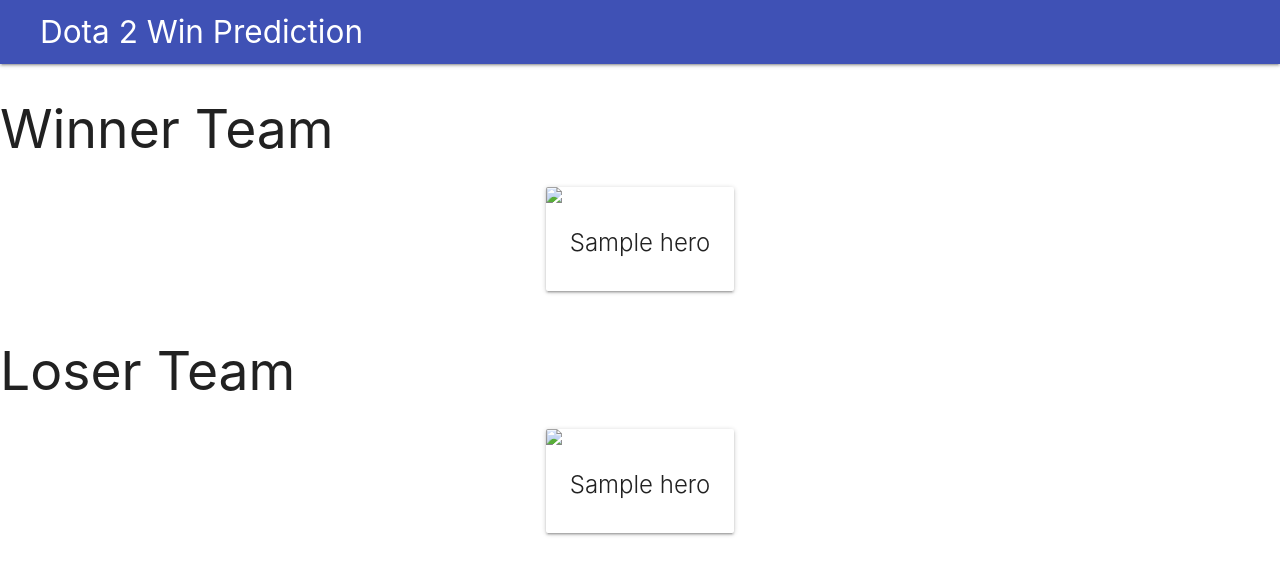
After one commit to rwfalcao/dotaNeuralDjango, a Django app: template dotaPrediction/templates/dotaPrediction/winnerResult.html in a window 1280 px wide. The commit adds this page. Shown: the top 575 px of the page. Run offline with Django 3.2, Linux system fonts and the light colour scheme; the template is opened without the code that fills it: most values are stand-ins (such as "Sample title", 1, 10 or a date in 2020).

Commit message:
criação de tela de resultado de vencedor

```diff
--- a/dotaPrediction/neural.py
+++ b/dotaPrediction/neural.py
@@ -4,16 +4,19 @@ from keras import models
 from keras import layers
 from keras.models import load_model
 from keras.models import model_from_json
+from keras import backend as K
 import pandas as pd
 from sklearn.metrics import classification_report, confusion_matrix
-import matplotlib.pyplot as plt
+#import matplotlib.pyplot as plt
 import seaborn as sns
 from django.contrib.staticfiles.storage import staticfiles_storage
+#from tkinter import *
 
 def neuralNetwork(compArray):
   model = load_model('dotaPrediction/neuralModels/categoricalModel.h5')
 
   compArray = [compArray]
   predictedWinner = model.predict(np.array(compArray))
+  K.clear_session()
 
   return predictedWinner
--- a/dotaPrediction/static/css/styles.css
+++ b/dotaPrediction/static/css/styles.css
@@ -47,3 +47,22 @@
 
 
 }
+
+.winners,
+.losers {
+    display: flex;
+    justify-content: space-evenly;
+}
+
+.teamZero img,
+.teamOne img{
+    width: 90px;
+}
+
+@media (max-width: 600px)
+{
+  .teamOne img,
+  .teamZero img{
+    width: 80px;
+   }
+}
--- /dev/null
+++ b/dotaPrediction/templates/dotaPrediction/resultHeroDetail.html
@@ -0,0 +1,10 @@
+{% load staticfiles i18n %}
+
+<div class="card">
+        <div class="card-image waves-effect waves-block waves-light small">
+          <img class="activator" src="{{hero.url_full_portrait}}">
+        </div>
+        <div class="card-content">
+          <span class="card-title activator grey-text text-darken-4">{{hero.localized_name}}</span>
+        </div>
+</div>
--- /dev/null
+++ b/dotaPrediction/templates/dotaPrediction/winnerResult.html
@@ -0,0 +1,21 @@
+{% extends 'dotaPrediction/template.html' %}
+{% load staticfiles %}
+
+{% block content %}
+
+    <h2>Winner Team</h2>
+    <div class="winners">
+        {% for hero in winnerComp %}
+            {% include 'dotaPrediction/resultHeroDetail.html' %}
+        {% endfor %}
+    </div>
+
+    <h2>Loser Team</h2>
+    <div class="losers">
+        {% for hero in loserComp %}
+            {% include 'dotaPrediction/resultHeroDetail.html' %}
+        {% endfor %}
+    </div>
+
+
+{% endblock %}
```
Also changed, not shown: dotaPrediction/views.py (+12 -7 lines), requirements.txt (added, +29 -0 lines), db.sqlite3.
